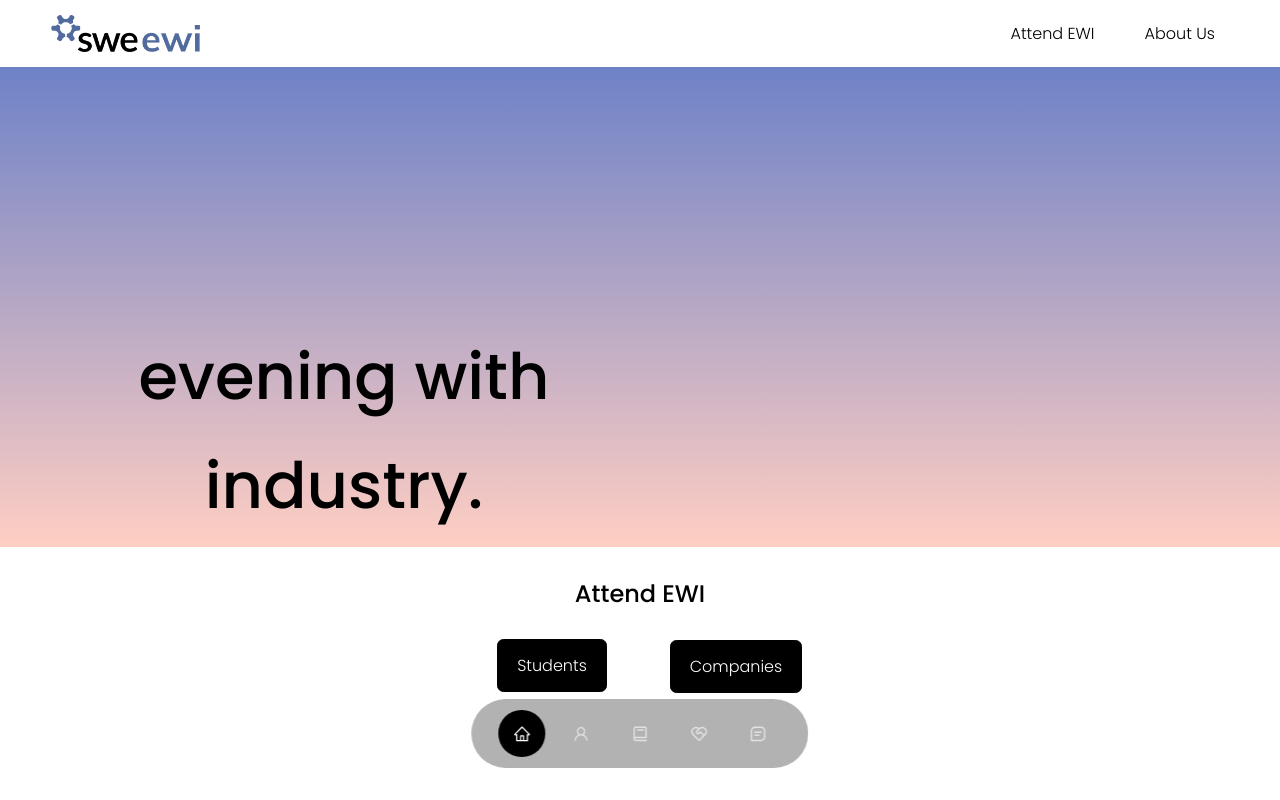
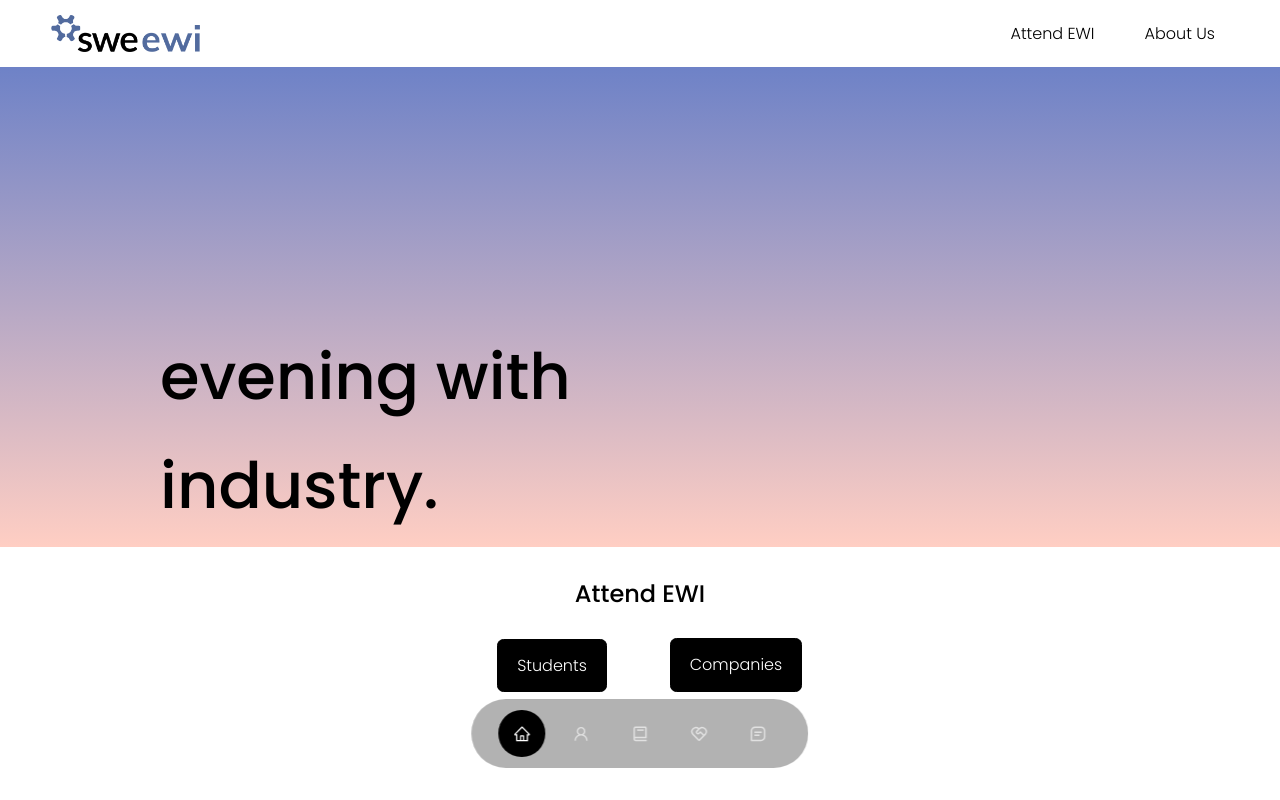
Before and after one commit to swe-ucla/ewi-website, a React (Create React App) app: page / in a window 1280 px wide. Shown: the top 800 px of the page. Built offline with nearby package versions, Linux system fonts and the light colour scheme.

Commit message:
Merged with master.

```diff
--- a/src/App.jsx
+++ b/src/App.jsx
@@ -7,19 +7,17 @@ import Navbar from './components/navbar/navbar'
 import Portfolio from './components/portfolio/Portfolio'
 import Contact from './components/contact/Contact'
 import Footer from './components/footer/Footer'
+import Home from './pages/Home'
+import Company from './pages/Company'
 
 const App = () => {
   return (
     <>
         <Navbar />
-        <Header />
-        <Attend />
-        <Nav />
-        <About />
+        <Home />
+        <Company />
+        <Footer />
 
-        <Portfolio />
-        <Contact />
-        <Footer />
     </>
   )
 }
--- a/src/components/attend/attend.css
+++ b/src/components/attend/attend.css
@@ -1,10 +1,14 @@
 
-  .header__container {
+.attend__container {
   text-align: center;
   height: 100%;
   position: relative;
-    justify-content: left;
+  justify-content: center;
   margin-bottom: 10rem;
+}
+
+.attend__container h1{
+  text-align: center;
 }
 
 /* =============== CTA ============== */
@@ -16,7 +20,7 @@
   justify-content: center;
 }
 .cta2 {
-    margin-top: -3.3rem;
+  margin-top: -3.37rem;
   margin-left: 12rem;
   display: flex;
   gap: 1.2rem;
--- a/src/components/attend/attend.jsx
+++ b/src/components/attend/attend.jsx
@@ -7,7 +7,7 @@ import CTA2 from './CTA2'
 
 const Attend = () => {
   return (
-      <div className="container header__container">
+      <div className="attend__container">
         <h4><br/></h4>
         <h2>Attend EWI</h2>
          <CTA />
--- a/src/components/companyHeader/CompanyHeader.jsx
+++ b/src/components/companyHeader/CompanyHeader.jsx
@@ -4,16 +4,16 @@ import './companyHeader.css'
 
 const CompanyHeader = () => {
   return (
-    <header>
-      <div className="container header__container">
-        <div className="headerText">
-        <h1>for companies</h1>
+    <div className="cheader">
+
+      <div className="container cheader__container">
+        <div className="cheaderText">
+        <h2>for companies</h2>
         </div>
-        <h4 className="text-light">
 
-        </h4>
       </div>
-    </header>
+
+    </div>
   )
 }
 
--- a/src/components/companyHeader/companyHeader.css
+++ b/src/components/companyHeader/companyHeader.css
@@ -1,20 +1,26 @@
-header {
-  height: 60vh;
-  padding-top: 4rem;
+.cheader {
+  height: 30vh;
+  padding-top: 2rem;
   overflow: hidden;
   background-image: linear-gradient(135deg, #6E82C7, #FFCEC3);
+  padding-bottom: -200px;
 }
 
-.header__container {
+.cheader__container {
   text-align: left;
   height: 100%;
   position: relative;
 }
 
-.headerText {
-  margin-top: 16rem;
-  margin-right: 30rem;
+.cheaderText {
+  margin-top: 5rem;
+  margin-right: 20rem;
 }
+
+.cheaderText h2{
+  font-size: 2.75rem;
+}
+
 
 /* =============== CTA ============== */
 .cta {
--- a/src/components/contact/contact.css
+++ b/src/components/contact/contact.css
@@ -3,6 +3,7 @@
   display: grid;
   grid-template-columns: 30% 58%;
   gap: 12rem;
+  padding-bottom: 3rem;
 }
 
 .contact__options {
--- a/src/components/header/Header.jsx
+++ b/src/components/header/Header.jsx
@@ -9,7 +9,7 @@ const Header = () => {
   return (
     <header>
 
-      <div className="header__container">
+      <div className="container header__container">
         <div className="headerText">
         <h1>evening with industry.</h1>
         </div>
--- a/src/components/header/header.css
+++ b/src/components/header/header.css
@@ -3,7 +3,7 @@ header {
   padding-top: 4rem;
   overflow: hidden;
   background-image: linear-gradient(to bottom, #6E82C7, #FFCEC3);
-  font-size:200rem;
+  font-size: 200rem;
 }
 
 .header__container {
@@ -14,11 +14,15 @@ header {
 
 .headerText {
   margin-top: 12rem;
-  margin-right: 37rem;
+  margin-right: 26rem;
 }
 
 .headerText h1{
   font-size: 4rem;
+}
+
+.headerText h2{
+  font-size: 2.75rem;
 }
 
 /* =============== CTA ============== */
```
Lines whose indentation alone changed are shown as unchanged.
